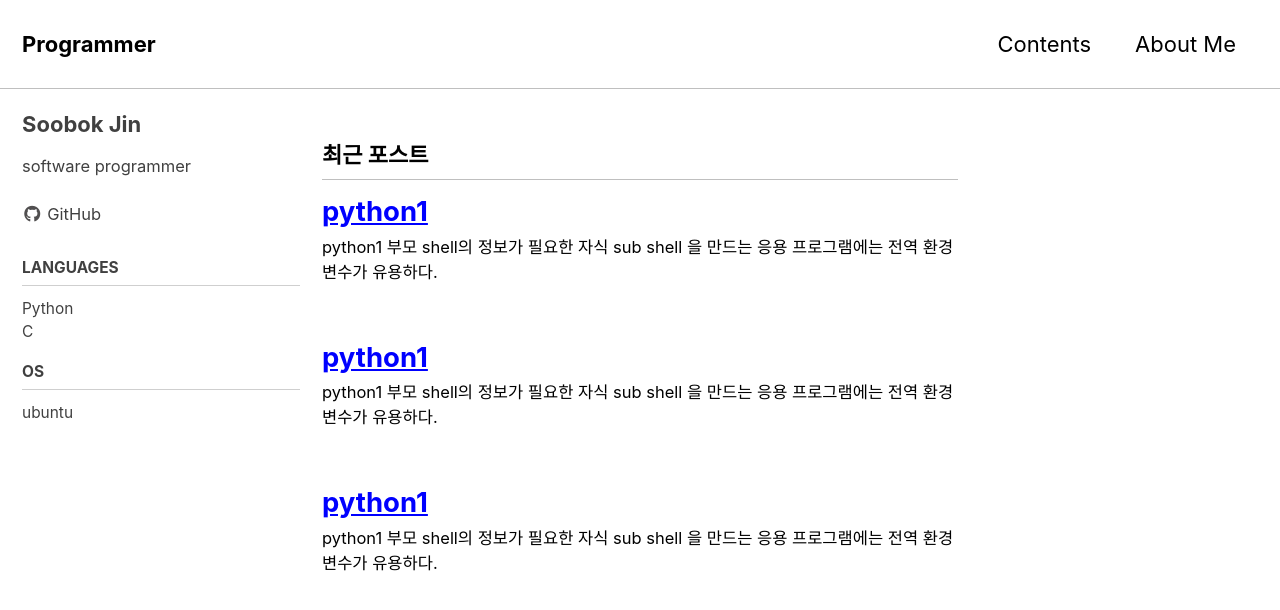
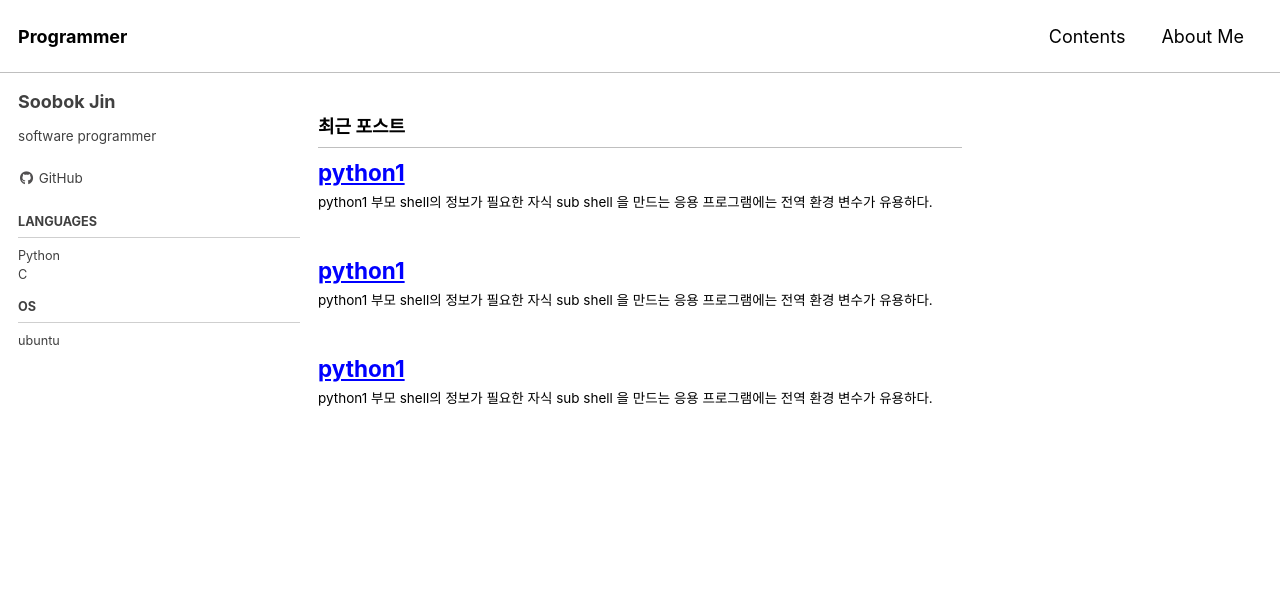
Before and after one commit to soobokjin/soobokjin.github.io, a Jekyll site: the page built from index.html, in a window 1280 px wide and 900 px high. Shown: the top 610 px of the window. Built offline with Jekyll 4.4.1, drawn with Linux system fonts in a browser that asks for light colours; cached includes are drawn as plain includes; nearby versions of some CDN libraries; the list of posts is cut into pages by our own code.

Commit message:
Fix the font size

```diff
--- a/_sass/minimal-mistakes/_reset.scss
+++ b/_sass/minimal-mistakes/_reset.scss
@@ -8,18 +8,18 @@ html {
   /* apply a natural box layout model to all elements */
   box-sizing: border-box;
   background-color: $background-color;
-  font-size: 16px;
+  font-size: 18px;
 
   @include breakpoint($medium) {
     font-size: 18px;
   }
 
   @include breakpoint($large) {
-    font-size: 20px;
+    font-size: 18px;
   }
 
   @include breakpoint($x-large) {
-    font-size: 22px;
+    font-size: 18px;
   }
 
   -webkit-text-size-adjust: 100%;
```
